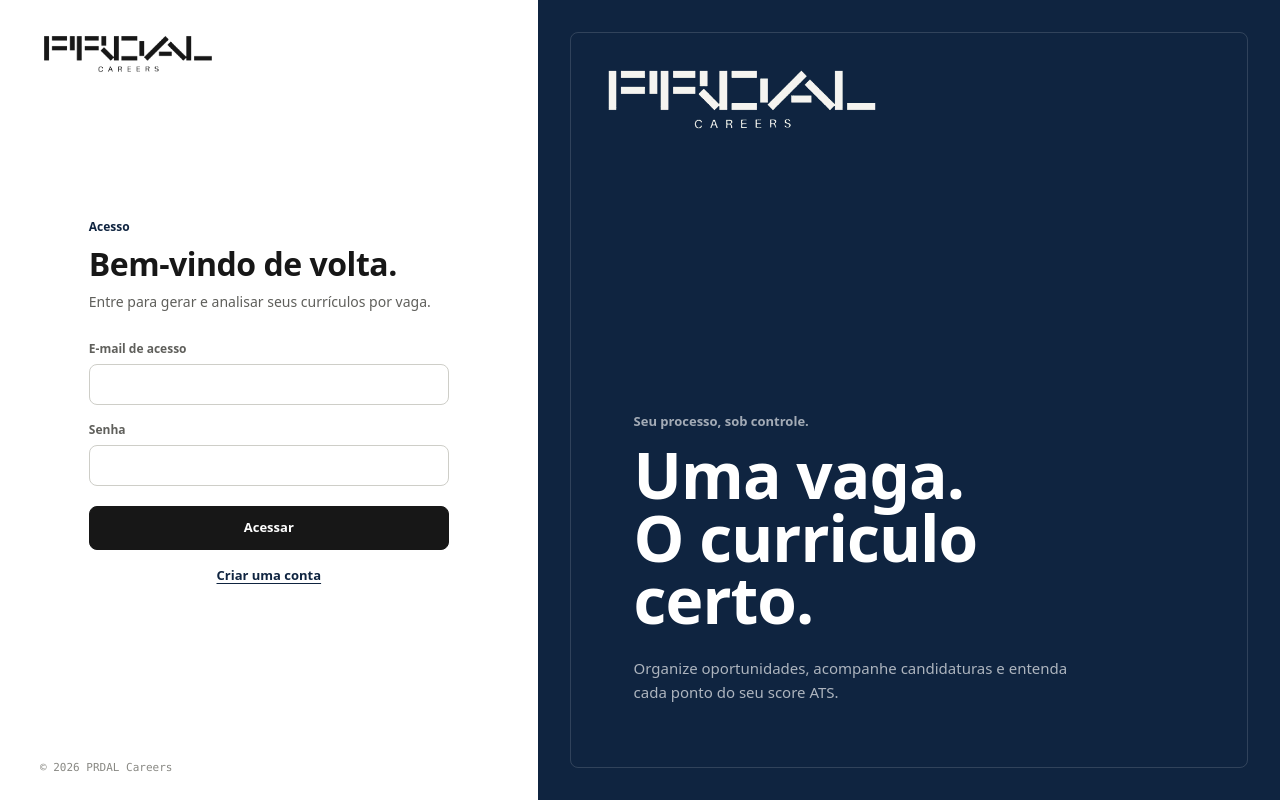
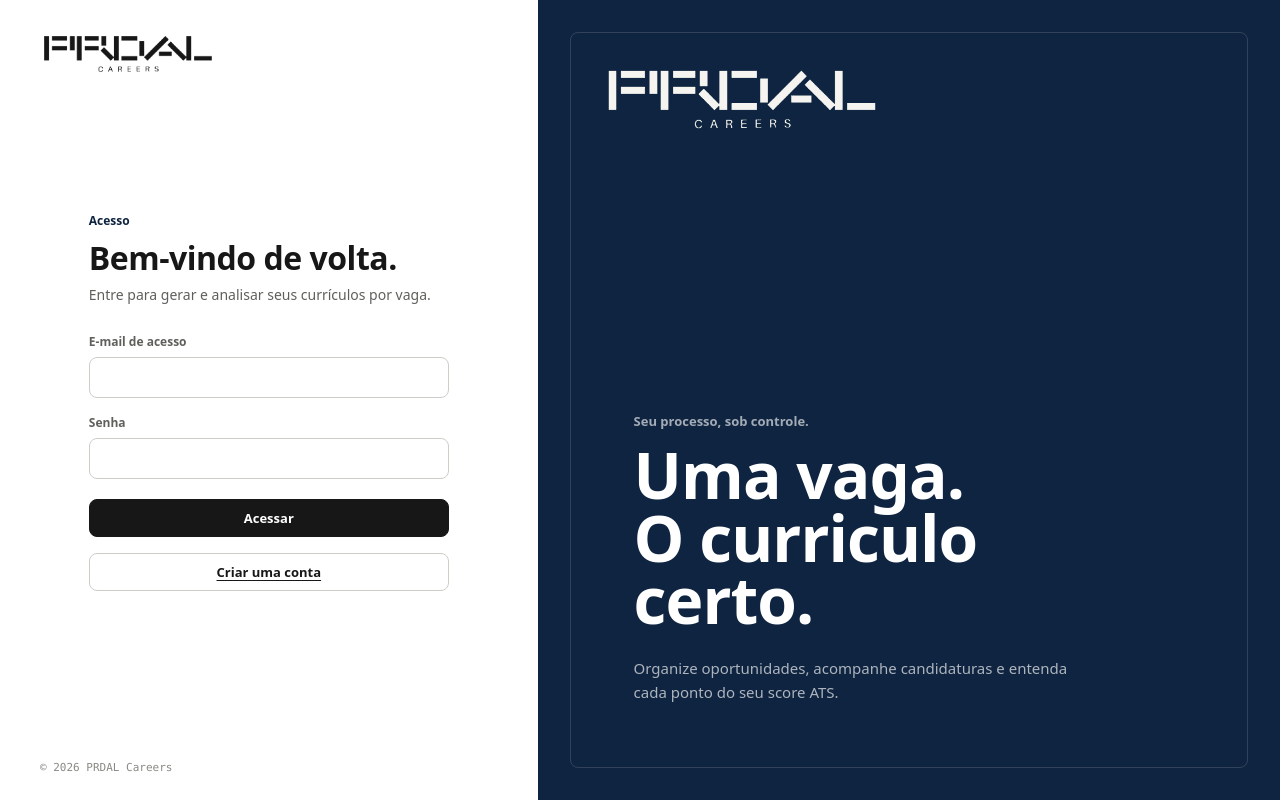
Before and after one commit to GustavoQ-Mateus/prdal-careers, a React (Vite) app in the folder apps/web/: page /hoje in a window 1280 px wide. Built offline with nearby package versions, Linux system fonts and the light colour scheme; no server answers.

Commit message:
fix(web): confina estilos globais legados aos contextos legado e login

```diff
--- a/apps/web/src/index.css
+++ b/apps/web/src/index.css
@@ -54,6 +54,40 @@
     border-color: var(--line);
   }
 
+  button,
+  input,
+  optgroup,
+  select,
+  textarea {
+    font-family: inherit;
+    font-size: 100%;
+    font-weight: inherit;
+    line-height: inherit;
+    color: inherit;
+    margin: 0;
+    padding: 0;
+  }
+
+  button,
+  select {
+    text-transform: none;
+  }
+
+  button,
+  [type='button'],
+  [type='reset'],
+  [type='submit'] {
+    -webkit-appearance: button;
+    appearance: button;
+    background-color: transparent;
+    background-image: none;
+    cursor: pointer;
+  }
+
+  :disabled {
+    cursor: default;
+  }
+
   .app-root {
     font-variant-numeric: normal;
   }
--- a/apps/web/src/styles.scss
+++ b/apps/web/src/styles.scss
@@ -59,6 +59,8 @@ body {
   text-rendering: optimizeLegibility;
 }
 
+.legacy-surface,
+.auth-split {
   button,
   input,
   textarea,
@@ -75,6 +77,7 @@ summary {
     &:focus-visible {
       outline: 2px solid var(--cobalt);
       outline-offset: 2px;
+    }
   }
 }
 
@@ -425,6 +428,8 @@ a {
   gap: 6px;
 }
 
+.legacy-surface,
+.auth-split {
   input,
   textarea,
   select {
@@ -508,6 +513,7 @@ button {
       padding-inline: 8px;
       background: transparent;
       border-color: transparent;
+    }
   }
 }
 
@@ -1029,6 +1035,8 @@ button {
     font-size: 14px;
   }
 
+  .legacy-surface,
+  .auth-split {
     button,
     input,
     textarea,
@@ -1041,6 +1049,7 @@ button {
     textarea,
     select {
       font-size: 16px;
+    }
   }
 
   .page-header {
```
Lines whose indentation alone changed are shown as unchanged.
